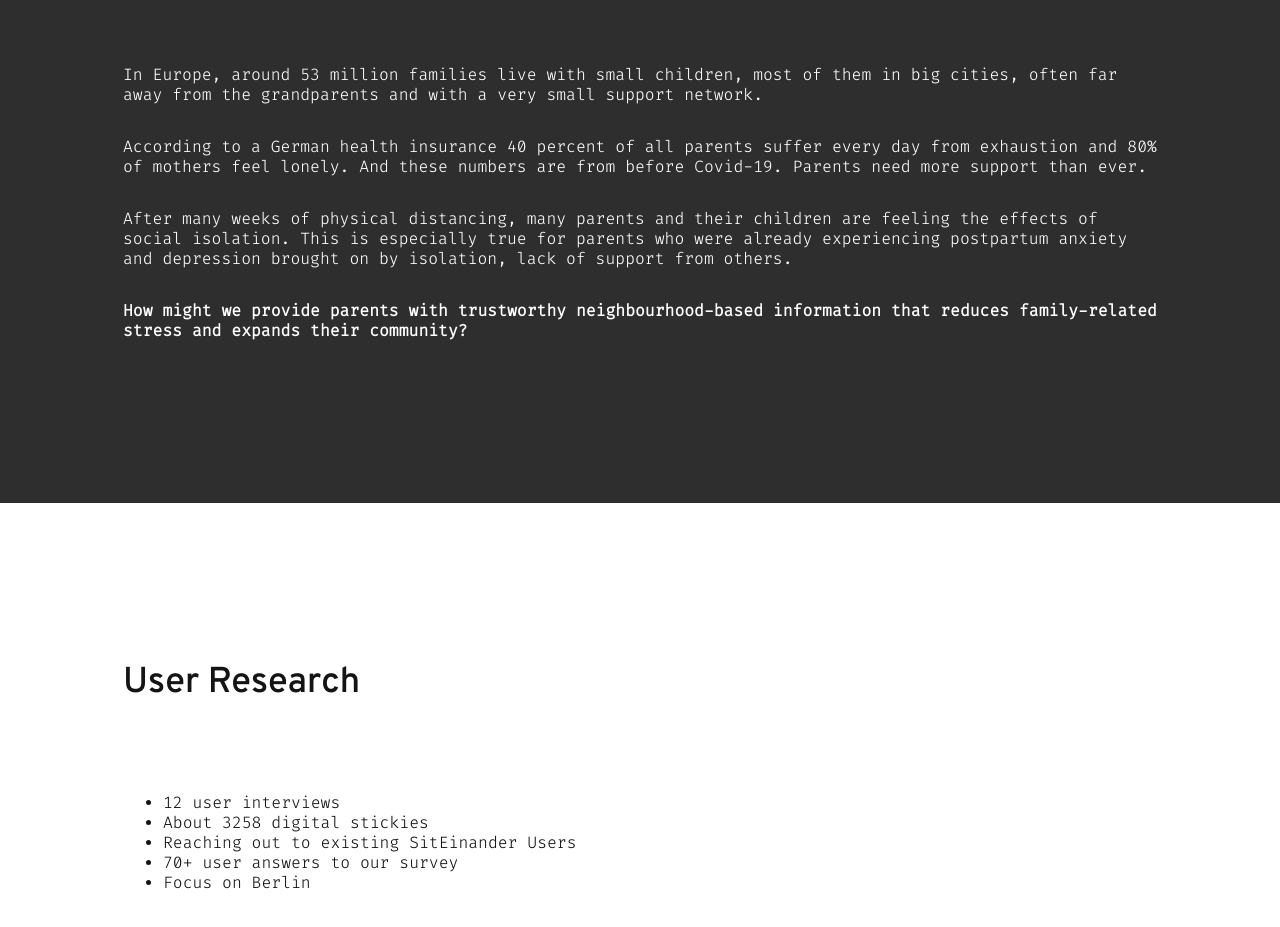
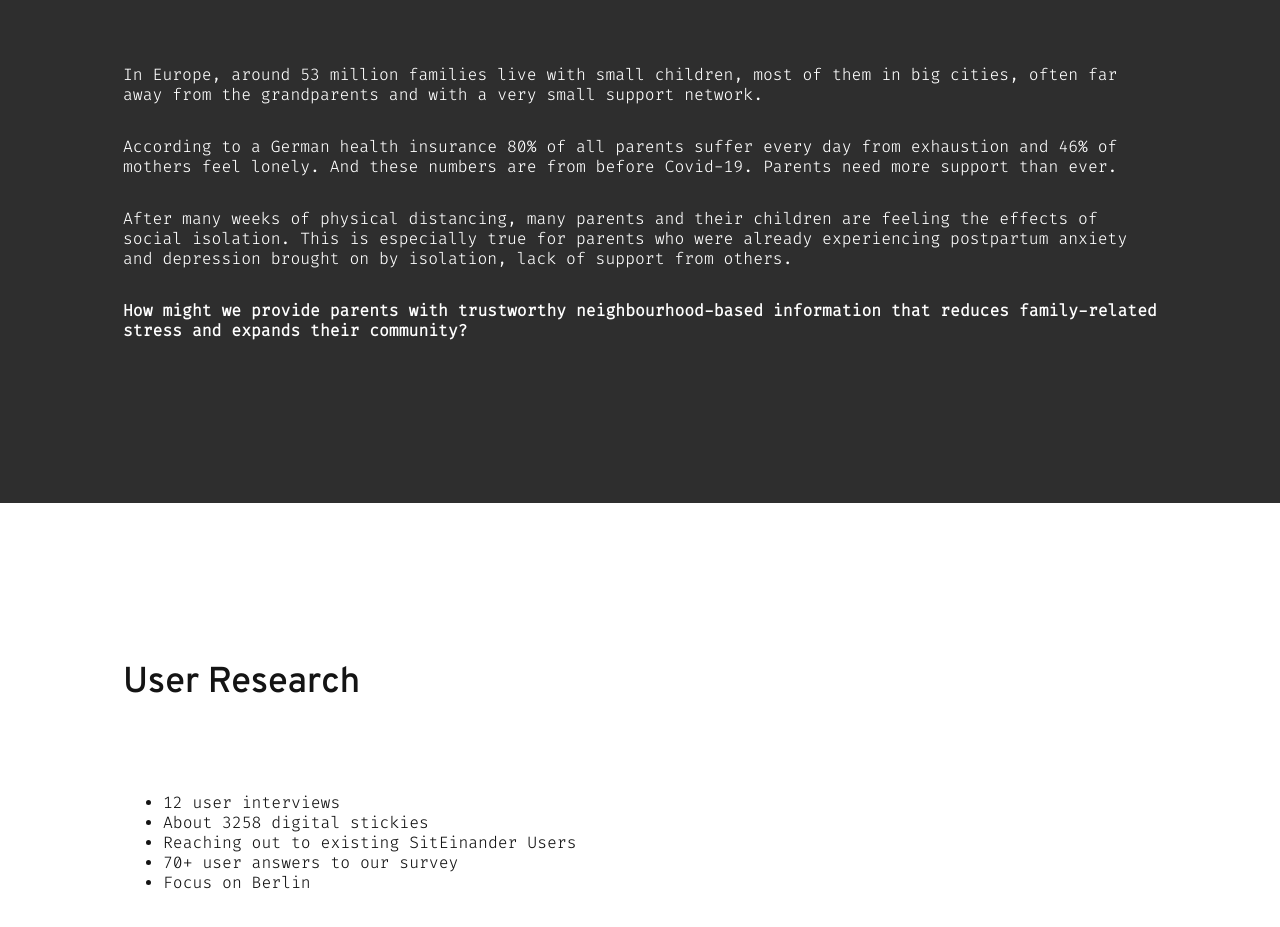
Before and after one commit to lucianareyes/my-portfolio, a React (Create React App) app: page /projects/1 in a window 1280 px wide. Shown: the part 1880-2807 px from the top of the page. Built offline with nearby package versions, Linux system fonts and the light colour scheme.

Commit message:
Fix problem facts

```diff
--- a/src/pages/Project.js
+++ b/src/pages/Project.js
@@ -70,10 +70,10 @@ function ProjectPage() {
             a very small support network.
           </p>
           <p>
-            According to a German health insurance 40 percent of all parents
-            suffer every day from exhaustion and 80% of mothers feel lonely. And
-            these numbers are from before Covid-19. Parents need more support
-            than ever.
+            According to a German health insurance 80% of all parents suffer
+            every day from exhaustion and 46% of mothers feel lonely. And these
+            numbers are from before Covid-19. Parents need more support than
+            ever.
           </p>
           <p>
             After many weeks of physical distancing, many parents and their
```
